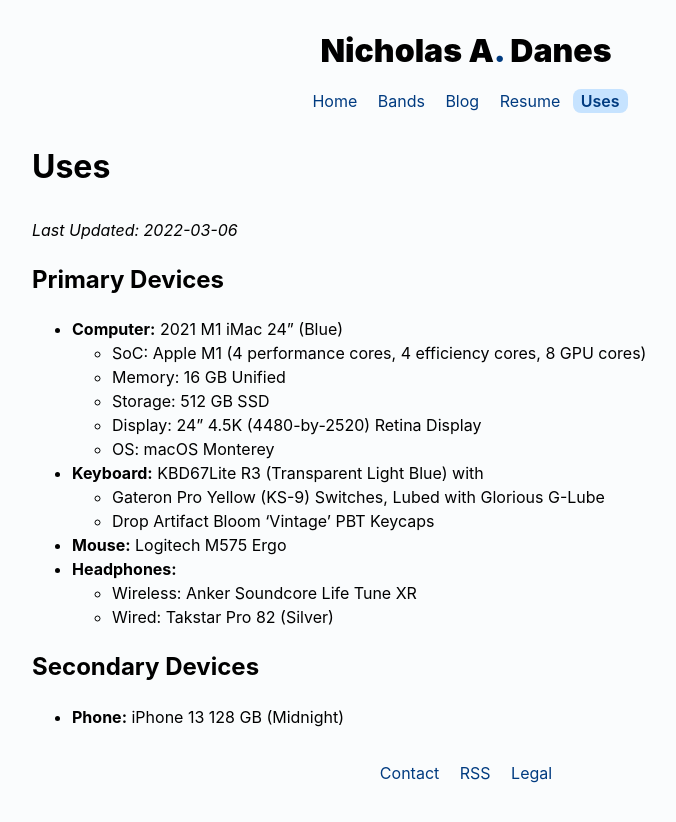
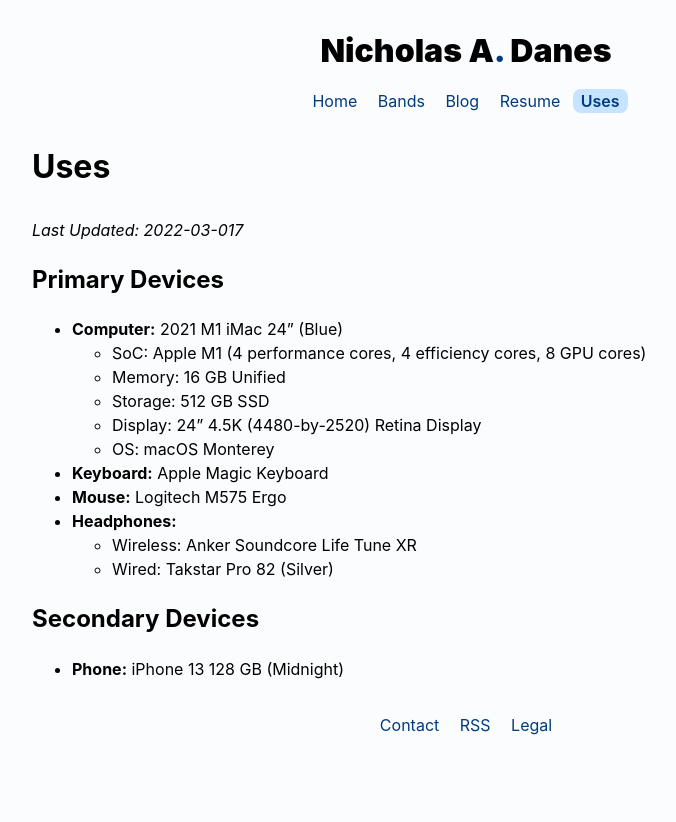
Before and after one commit to danesnick/old_website, a Jekyll site: the page built from uses.markdown, in a window 1280 px wide. Shown: the top 822 px of the page, without its empty margins (174-850 px from the left). Built offline with Jekyll 4.4.1, drawn with Linux system fonts in a browser that asks for light colours.

Commit message:
Updated uses page

```diff
--- a/uses.markdown
+++ b/uses.markdown
@@ -6,7 +6,7 @@
 # Uses
 
 
-*Last Updated: 2022-03-06*
+*Last Updated: 2022-03-017*
 
 ## Primary Devices
 * **Computer:** 2021 M1 iMac 24" (Blue)
@@ -15,9 +15,7 @@
 	+ Storage: 512 GB SSD
 	+ Display: 24" 4.5K (4480-by-2520) Retina Display
 	+ OS: macOS Monterey
-* **Keyboard:** KBD67Lite R3 (Transparent Light Blue) with
-	* Gateron Pro Yellow (KS-9) Switches, Lubed with Glorious G-Lube
-	* Drop Artifact Bloom 'Vintage' PBT Keycaps
+* **Keyboard:** Apple Magic Keyboard
 * **Mouse:** Logitech M575 Ergo
 * **Headphones:**
 	* Wireless: Anker Soundcore Life Tune XR
```
